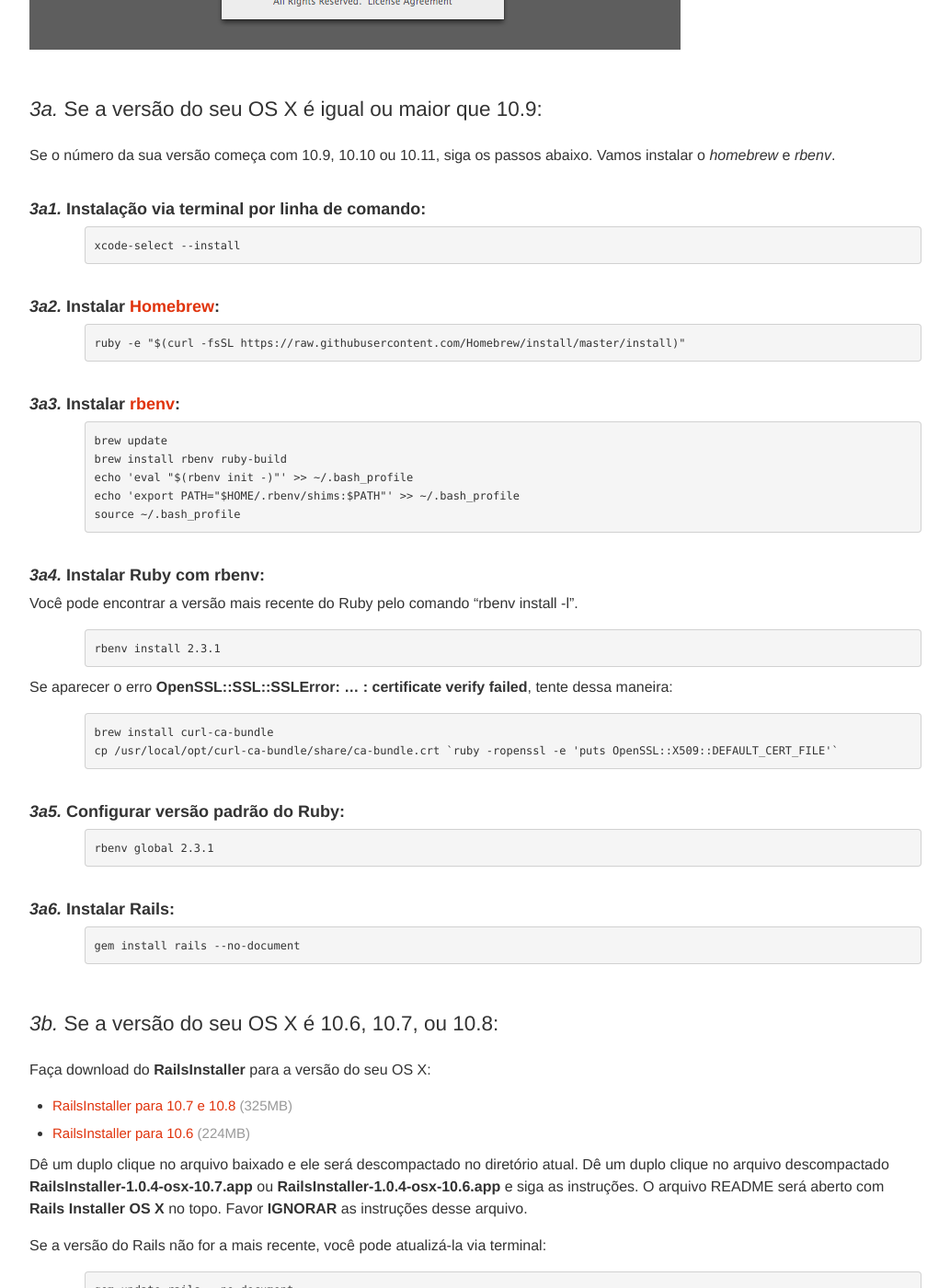
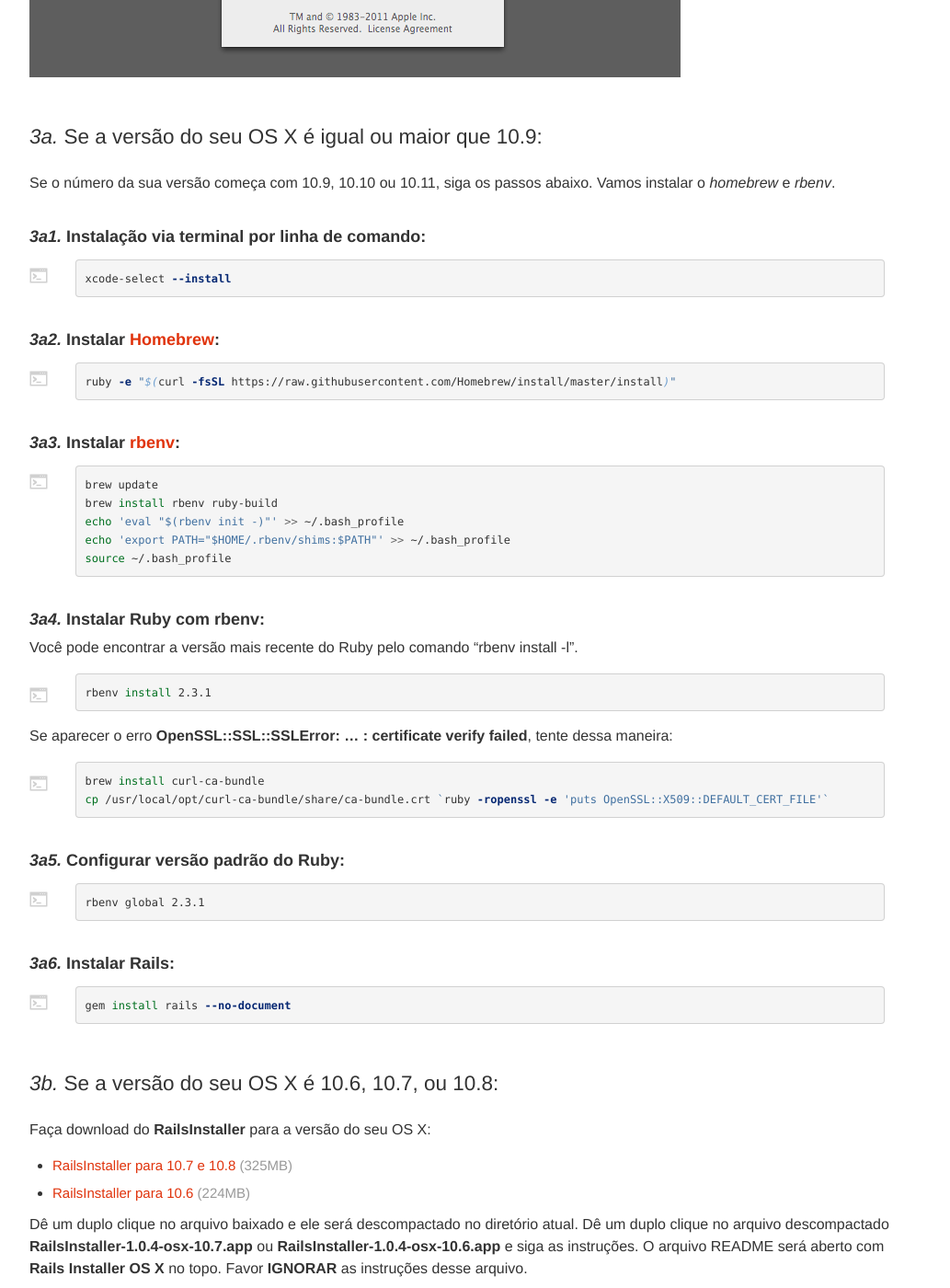
Before and after one commit to railsgirls/guides.railsgirls.com, a Jekyll site: the page built from _posts/2013-05-02-install.markdown, in a window 1280 px wide and 1400 px high, scrolled down 1684 px. Shown: the whole window at 92% size, without its empty margins (53-1086 px from the left). Built offline with Jekyll 4.4.1, drawn with Linux system fonts in a browser that asks for light colours; nearby versions of some CDN libraries; some of the changed text lies outside the part shown.

Commit message:
turn back the highlight code and the virtual machine link

````diff
--- a/_posts/2013-05-02-install.markdown
+++ b/_posts/2013-05-02-install.markdown
@@ -41,87 +42,52 @@
 
 #### *3a1.* Instalação via terminal por linha de comando:
 
-```
-xcode-select --install
-```
-
-<!--
 {% highlight sh %}
 xcode-select --install
 {% endhighlight %}
--->
 
 #### *3a2.* Instalar [Homebrew](http://brew.sh/):
 
-```
+{% highlight sh %}
 ruby -e "$(curl -fsSL https://raw.githubusercontent.com/Homebrew/install/master/install)"
-```
-
-<!-- {% highlight sh %}
-ruby -e "$(curl -fsSL https://raw.githubusercontent.com/Homebrew/install/master/install)"
-{% endhighlight %} -->
+{% endhighlight %}
 
 #### *3a3.* Instalar [rbenv](https://github.com/sstephenson/rbenv):
 
-```
+{% highlight sh %}
 brew update
 brew install rbenv ruby-build
 echo 'eval "$(rbenv init -)"' >> ~/.bash_profile
 echo 'export PATH="$HOME/.rbenv/shims:$PATH"' >> ~/.bash_profile
 source ~/.bash_profile
-```
-
-<!-- {% highlight sh %}
-brew update
-brew install rbenv ruby-build
-echo 'eval "$(rbenv init -)"' >> ~/.bash_profile
-echo 'export PATH="$HOME/.rbenv/shims:$PATH"' >> ~/.bash_profile
-source ~/.bash_profile
-{% endhighlight %} -->
+{% endhighlight %}
 
 #### *3a4.* Instalar Ruby com rbenv:
 
 Você pode encontrar a versão mais recente do Ruby pelo comando "rbenv install -l".
 
-```
+{% highlight sh %}
 rbenv install 2.3.1
-```
-
-<!-- {% highlight sh %}
-rbenv install 2.3.1
-{% endhighlight %} -->
+{% endhighlight %}
 
 Se aparecer o erro **OpenSSL::SSL::SSLError: ... : certificate verify failed**, tente dessa maneira:
 
-```
+{% highlight sh %}
 brew install curl-ca-bundle
 cp /usr/local/opt/curl-ca-bundle/share/ca-bundle.crt `ruby -ropenssl -e 'puts OpenSSL::X509::DEFAULT_CERT_FILE'`
-```
-
-<!-- {% highlight sh %}
-brew install curl-ca-bundle
-cp /usr/local/opt/curl-ca-bundle/share/ca-bundle.crt `ruby -ropenssl -e 'puts OpenSSL::X509::DEFAULT_CERT_FILE'`
-{% endhighlight %} -->
+{% endhighlight %}
 
 #### *3a5.* Configurar versão padrão do Ruby:
 
-```
+{% highlight sh %}
 rbenv global 2.3.1
-```
-
-<!-- {% highlight sh %}
-rbenv global 2.3.1
-{% endhighlight %} -->
+{% endhighlight %}
 
 #### *3a6.* Instalar Rails:
 
-```
+{% highlight sh %}
 gem install rails --no-document
-```
-
-<!-- {% highlight sh %}
-gem install rails --no-document
-{% endhighlight %} -->
+{% endhighlight %}
 
 ### *3b.* Se a versão do seu OS X é 10.6, 10.7, ou 10.8:
 
@@ -134,23 +100,15 @@
 
 Se a versão do Rails não for a mais recente, você pode atualizá-la via terminal:
 
-```
+{% highlight sh %}
 gem update rails --no-document
-```
-
-<!-- {% highlight sh %}
-gem update rails --no-document
-{% endhighlight %} -->
+{% endhighlight %}
 
 Para ter certeza que tudo funciona bem crie uma aplicação via terminal:
 
-```
+{% highlight sh %}
 rails new myapp
-```
-
-<!-- {% highlight sh %}
-rails new myapp
-{% endhighlight %} -->
+{% endhighlight %}
 
 ### *4.* Instalar editor de texto
 
@@ -177,37 +135,23 @@
 
 **Coach:** O erro **No such file or directory** ocorre quando o comando `rails` é utilizado no RailsInstaller3.2.0. Esse problema acontece devido a um erro no caminho do arquivo `rails.bat` e `bundle.bat`. Podemos resolvê-lo copiando o arquivo `rake.bat` para `rails.bat` e `bundle.bat`. ([github issue page](https://github.com/railsinstaller/railsinstaller-windows/issues/76))
 
-```
+{% highlight sh %}
 cd C:\RailsInstaller\Ruby2.2.0\bin
 copy rake.bat rails.bat
 copy rake.bat bundle.bat
-```
-
-<!-- {% highlight sh %}
-cd C:\RailsInstaller\Ruby2.2.0\bin
-copy rake.bat rails.bat
-copy rake.bat bundle.bat
-{% endhighlight %} -->
+{% endhighlight %}
 
 Abra o `Command Prompt with Ruby on Rails` e execute o seguinte comando:
 
-```
+{% highlight sh %}
 rails -v
-```
-
-<!-- {% highlight sh %}
-rails -v
-{% endhighlight %} -->
+{% endhighlight %}
 
 Se a versão do Rails for menor que 5, atualize-o utilizando o seguinte comando:
 
-```
+{% highlight sh %}
 gem update rails --no-document
-```
-
-<!-- {% highlight sh %}
-gem update rails --no-document
-{% endhighlight %} -->
+{% endhighlight %}
 
 ## Possíveis erros
 
@@ -215,51 +159,31 @@
 
 Se você se deparar com o erro abaixo quando executar `rails new railsgirls` ou `gem update rails`:
 
-```
-Gem::RemoteFetcher::FetchError: SSL_connect returned=1 errno=0 state=SSLv3 read server certificate B: certificate verify failed (https://rubygems.org/gems/i18n-
-0.6.11.gem)
-```
-
-<!-- {% highlight sh %}
-Gem::RemoteFetcher::FetchError: SSL_connect returned=1 errno=0 state=SSLv3 read server certificate B: certificate verify failed (https://rubygems.org/gems/i18n-
-0.6.11.gem)
-{% endhighlight %} -->
+{% highlight sh %}
+Gem::RemoteFetcher::FetchError: SSL_connect returned=1 errno=0 state=SSLv3 read server certificate B: certificate verify failed (https://rubygems.org/gems/i18n-0.6.11.gem)
+{% endhighlight %}
 
 Significa que você possui uma versão antiga do **Rubygems** e será necessário atualizá-lo manualmente. Primeiro, verifique a sua versão do Rubygems (via terminal):
 
-```
+{% highlight sh %}
 gem -v
-```
-
-<!-- {% highlight sh %}
-gem -v
-{% endhighlight %} -->
+{% endhighlight %}
 
 Se a versão for menor que `2.2.3` você precisa atualizá-la manualmente através dos seguintes passos:
 
 Primeiro baixe o [ruby-gems-update gem](https://github.com/rubygems/rubygems/releases/download/v2.2.3/rubygems-update-2.2.3.gem). Mova o arquivo para `c:\\rubygems-update-2.2.3.gem` e execute (via terminal):
 
-```
+{% highlight sh %}
 gem install --local c:\\rubygems-update-2.2.3.gem
 update_rubygems --no-document
 gem uninstall rubygems-update -x
-```
-
-<!-- {% highlight sh %}
-gem install --local c:\\rubygems-update-2.2.3.gem
-update_rubygems --no-document
-gem uninstall rubygems-update -x
-{% endhighlight %} -->
+{% endhighlight %}
 
 Verifique novamente sua versão do Rubygems:
 
-```
+{% highlight sh %}
 gem -v
-```
-
-<!-- {% highlight sh %}
-gem -v
-{% endhighlight %} -->
+{% endhighlight %}
 
 Tenha certeza que seja igual ou maior que `2.2.3`. Caso não, execute o procedimento acima novamente.
 
@@ -307,13 +231,9 @@
 
 Verifique sua versão do Node:
 
-```
+{% highlight sh %}
 node --version
-```
-
-<!-- {% highlight sh %}
-node --version
-{% endhighlight %} -->
+{% endhighlight %}
 
 Tenha certeza que está mostrando uma versão qualquer do Node.
 
@@ -321,17 +241,11 @@
 
 Para ter certeza que tudo funciona bem crie uma aplicação via terminal:
 
-```
+{% highlight sh %}
 rails new myapp
 cd myapp
 rails server
-```
-
-<!-- {% highlight sh %}
-rails new myapp
-cd myapp
-rails server
-{% endhighlight %} -->
+{% endhighlight %}
 
 Acesse [http://localhost:3000](http://localhost:3000) em seu navegador. Você deverá ver a página 'Yay! You're on Rails!'.
 
@@ -349,37 +263,24 @@
 
 #### Para Ubuntu:
 
-```
+{% highlight sh %}
 sudo apt-get install curl
 bash < <(curl -sL https://raw.github.com/railsgirls/installation-scripts/master/rails-install-ubuntu.sh)
-```
-
-<!-- {% highlight sh %}
-sudo apt-get install curl
-bash < <(curl -sL https://raw.github.com/railsgirls/installation-scripts/master/rails-install-ubuntu.sh)
-{% endhighlight %} -->
+{% endhighlight %}
 
 Se você for usar a instalação do **RVM** com gnome-terminal, você provavelmente vai precisar mudar suas configurações padrões antes de começar a usar a versão correta do Ruby on Rails. Descubra como: [Documentação do RVM](http://rvm.io/integration/gnome-terminal).
 
 #### Para Fedora:
 
-```
+{% highlight sh %}
 bash < <(curl -sL https://raw.github.com/railsgirls/installation-scripts/master/rails-install-fedora.sh)
-```
-
-<!-- {% highlight sh %}
-bash < <(curl -sL https://raw.github.com/railsgirls/installation-scripts/master/rails-install-fedora.sh)
-{% endhighlight %} -->
+{% endhighlight %}
 
 Para ter certeza que tudo funciona bem crie uma aplicação via terminal:
 
-```
+{% highlight sh %}
 rails new myapp
-```
-
-<!-- {% highlight sh %}
-rails new myapp
-{% endhighlight %} -->
+{% endhighlight %}
 
 ### *2.* Instalar editor de texto
 
@@ -392,6 +293,13 @@
 Acesse [whatbrowser.org](http://whatbrowser.org) e atualize seu navegador, caso não tenha a versão mais recente.
 
 **Parabéns, seu ambiente de desenvolvimento Ruby on Rail está pronto!**
+
+<hr />
+
+
+## Utilização da Máquina Virtual
+
+Ao invés de instalar todas as ferramentas em seu computador, você pode configurar um ambiente de desenvolvimento em uma Máquina Virtual. Favor, verifique os deltalhes [aqui]({% post_url 2014-03-24-alternative-dev-environment %}).
 
 <hr />
 
````
Also changed, not shown: other parts of _posts/2013-05-02-install.markdown (+1 -0 lines).
